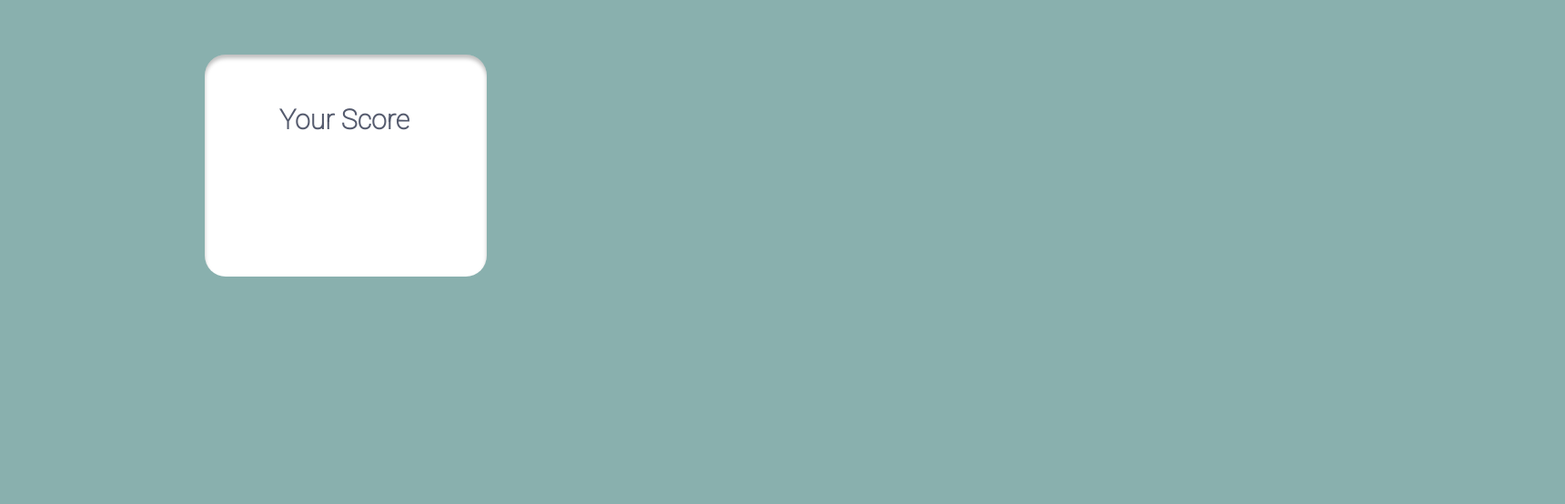
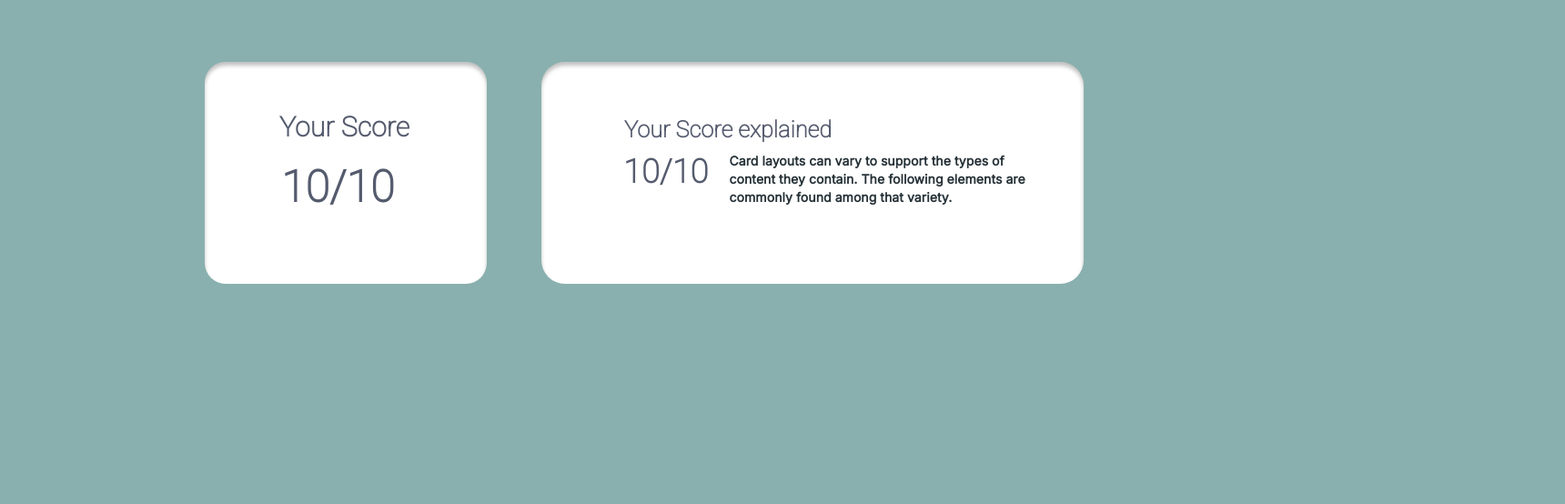
Before and after one commit to lpalleros/assessment-app, a React (Create React App) app: page /dashboard in a window 1280 px wide. Shown: the part 146-700 px from the top of the page at 91% size, 1720 px wide, since content can reach past the window. Built offline with nearby package versions, Linux system fonts and the light colour scheme.

Commit message:
upgrade dashboardForm

```diff
--- a/src/components/Dashboard/DashboardForm.css
+++ b/src/components/Dashboard/DashboardForm.css
@@ -1,9 +1,5 @@
-h1 {
-    color:black;
-}
-
 .container {
-    /* display: flex; */
+    display: flex;
 }
 
 .dashboard-1 {
@@ -16,8 +12,7 @@ h1 {
     box-shadow: inset 0px 4px 4px rgba(0, 0, 0, 0.25);
     margin-left: 217px;
     margin-top: 206px;
-    margin-right: 873px;
-    margin-bottom: 450px;
+    margin-right: 60px;
 }
 
 .dashboard-2 {
@@ -28,91 +23,63 @@ h1 {
     left: 587px;
     border-radius: 26px;
     box-shadow: inset 0px 4px 4px rgba(0, 0, 0, 0.25);
-    margin-left: 587px;
     margin-top: 206px;
-    margin-right: 217px;
-    margin-bottom: 450px;
 }
 
 .p1-1 {
     width: 146px;
     height: 36px;
-    /* top: 260px; */
     left: 299px;
     margin-left: 82px;
-    /* margin-top: 260px; */
     margin-right: 955px;
-    margin-bottom: 604px;
     font-family: "Roboto";
-    /* font-weight: 400px; */
     font-weight: bold;
     font-size: 30px;
-    line-height: 35.16px;
     color: #555B6E;
-    padding-top: 54px;
 }
 .p1-2 {
     width: 142px;
     height: 97px;
-    top: 319px;
-    left: 301px;
-    margin-left: 301px;
-    margin-top: 319px;
-    margin-right: 957px;
-    margin-bottom: 484px;
     font-family: "Roboto";
     font-weight: bold;
     font-size: 48px;
-    line-height: 56px;
     color: #555B6E;
-    padding-top: 113px;
+    margin: auto;
 }
 
 .p2-1 {
     width: 314px;
     height: 34px;
-    top: 271px;
-    left: 661px;
-    margin-left: 661px;
-    margin-top: 271px;
-    margin-right: 425px;
-    margin-bottom: 595px;
     font-family: "Roboto";
     font-weight: bold;
     font-size: 25px;
-    line-height: 29px;
     color: #555B6E;
+    margin: auto;
+    padding-top: 65px;
+    padding-right: 150px;
+    padding-left: 50px;
 }
 
 .p2-2 {
     width: 212px;
     height: 61px;
-    top: 317px;
-    left: 659px;
-    margin-left: 659px;
-    margin-top: 317px;
-    margin-right: 629px;
-    margin-bottom: 522px;
     font-family: "Roboto";
     font-weight: bold;
     font-size: 36px;
-    line-height: 42px;
     color: #555B6E;
+    margin: auto;
+    position: absolute;
+    padding-left: 90px;
+    padding-top: 12px;
 }
 
 .p2-3 {
     width: 353px;
     height: 63px;
-    top: 308px;
-    left: 772px;
-    margin-left: 772px;
-    margin-top: 308px;
-    margin-right: 275px;
-    margin-bottom: 529px;
     font-family: "Inter";
     font-weight: bold;
     font-size: 14px;
-    line-height: 20px;
-    letter-spacing: 0.005em;
     color: #263238;
+    margin: auto;
+    padding-left: 170px;
 }
--- a/src/components/Dashboard/DashboardForm.js
+++ b/src/components/Dashboard/DashboardForm.js
@@ -9,11 +9,13 @@ const DashboardForm = () => {
                 <p className="p1-2">10/10</p>
             </div>
             <div className="dashboard-2">
-                <p className="p2-1">Your Score explained</p>
-                <p className="p2-2">10/10</p>
-                <p className="p2-3">Card layouts can vary to support the types of
-                content they contain. The following elements are
-                commonly found among that variety.</p>
+                <div>
+                    <p className="p2-1">Your Score explained</p>
+                    <p className="p2-2">10/10</p>
+                    <p className="p2-3">Card layouts can vary to support the types of
+                    content they contain. The following elements are
+                    commonly found among that variety.</p>
+                </div>
             </div>
         </div>
     )
```
